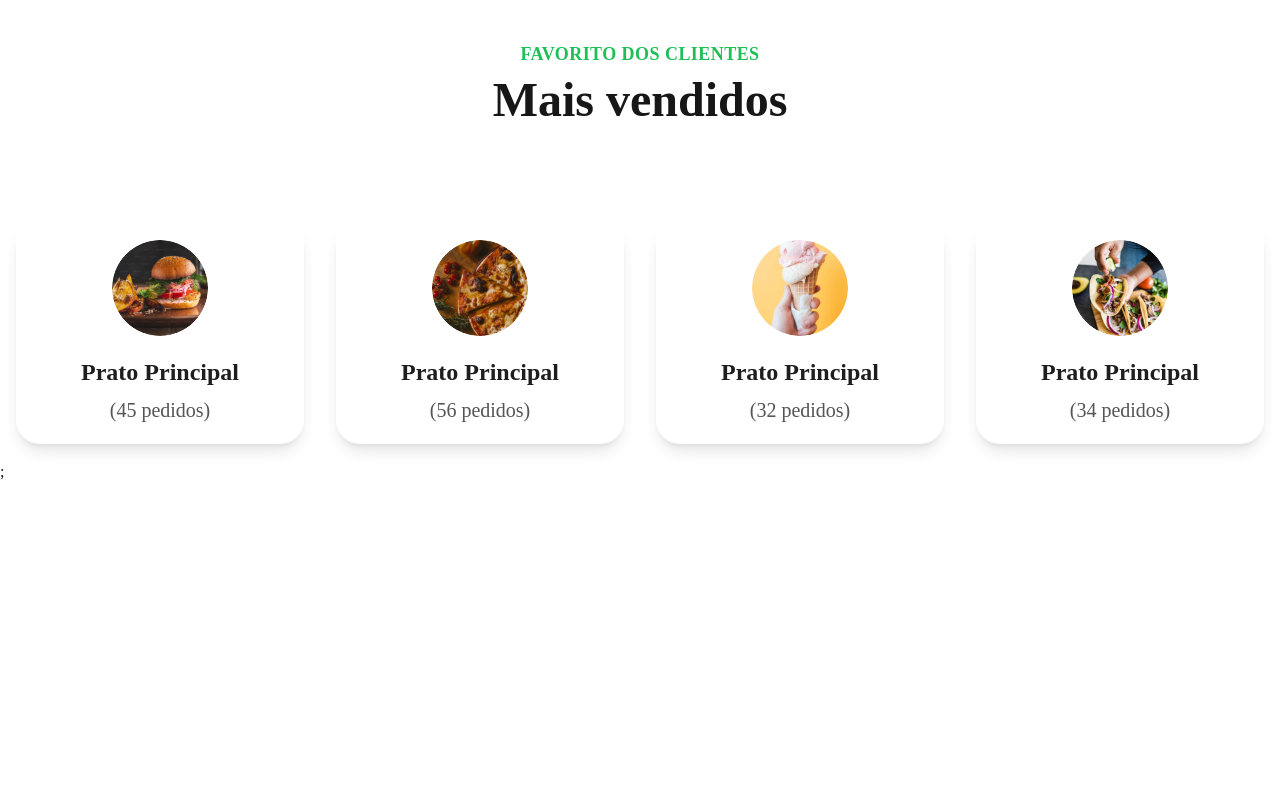
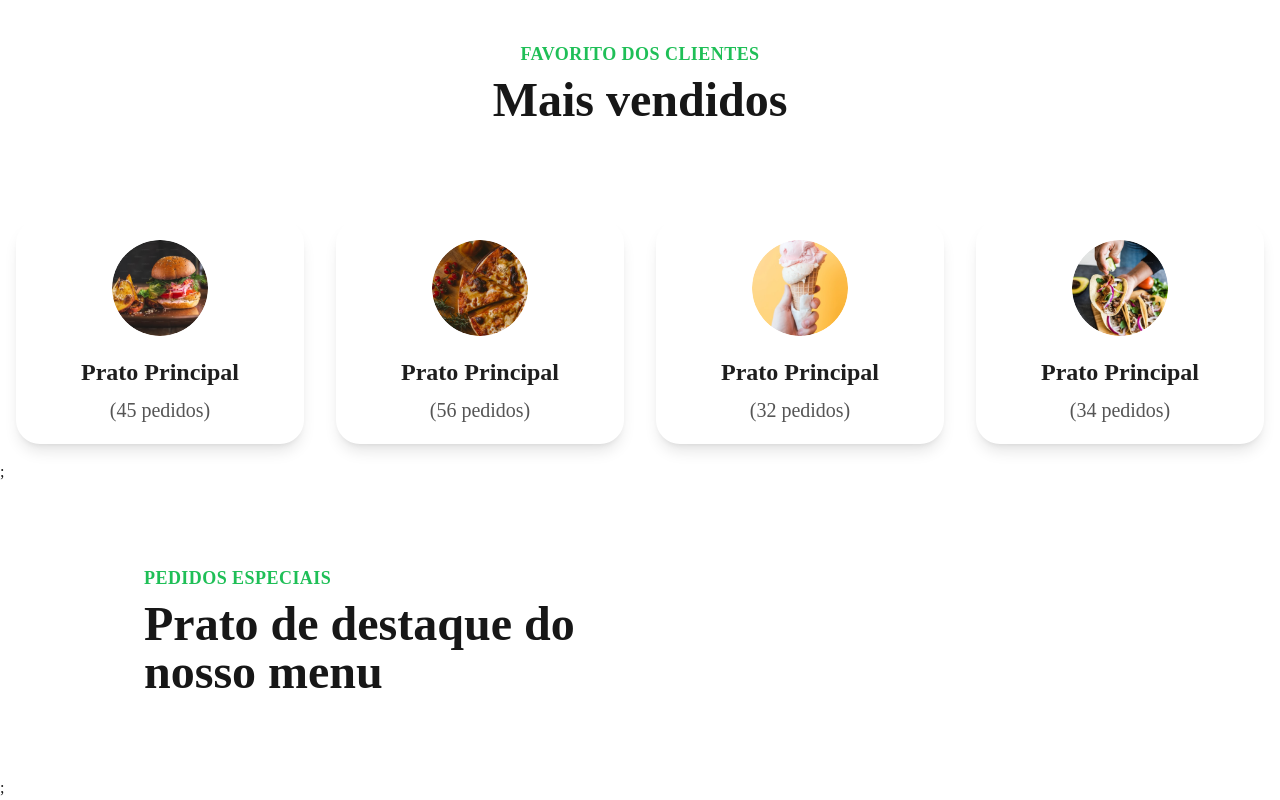
Before and after one commit to ryannardelli/landing_page_food, a Next.js app: page / in a window 1280 px wide. Shown: the part 573-1373 px from the top of the page. Before the commit the page ends 1057 px from the top, so only its background shows below. Built offline with nearby package versions, Linux system fonts and the light colour scheme.

Commit message:
enviando adição de nova seção

```diff
--- /dev/null
+++ b/src/app/components/ContentHighlight/index.tsx
@@ -0,0 +1,10 @@
+export const ContentHighlight = () => {
+    return (
+        <div className="flex flex-col gap-2 py-20 sm:mx-auto md:ml-36">
+          <h1 className="uppercase text-lg font-bold text-colorSecondary tracking-wide text-center sm:text-center md:text-left">
+            Pedidos Especiais
+          </h1>
+          <h2 className="text-5xl font-bold md:max-w-md text-center sm:text-center md:text-left">Prato de destaque do nosso menu</h2>
+        </div>
+      );
+}
--- a/src/app/components/Hero/index.tsx
+++ b/src/app/components/Hero/index.tsx
@@ -1,6 +1,7 @@
 import { MiniCard } from "../MiniCard";
 import { Bubble } from "../Bubble";
 import { SectionBestSeller } from "../SectionBestSeller";
+import { SectionHighlight } from "../SectionHighlight";
 export const Hero = () => {
   return (
     <>
@@ -62,6 +63,7 @@ export const Hero = () => {
         </div>
       </section>
       <SectionBestSeller />;
+      <SectionHighlight />;
     </>
   );
 };
--- /dev/null
+++ b/src/app/components/SectionHighlight/index.tsx
@@ -0,0 +1,6 @@
+import { ContentHighlight } from "../ContentHighlight";
+export const SectionHighlight = () => {
+    return (
+        <ContentHighlight />
+      );
+}
```
